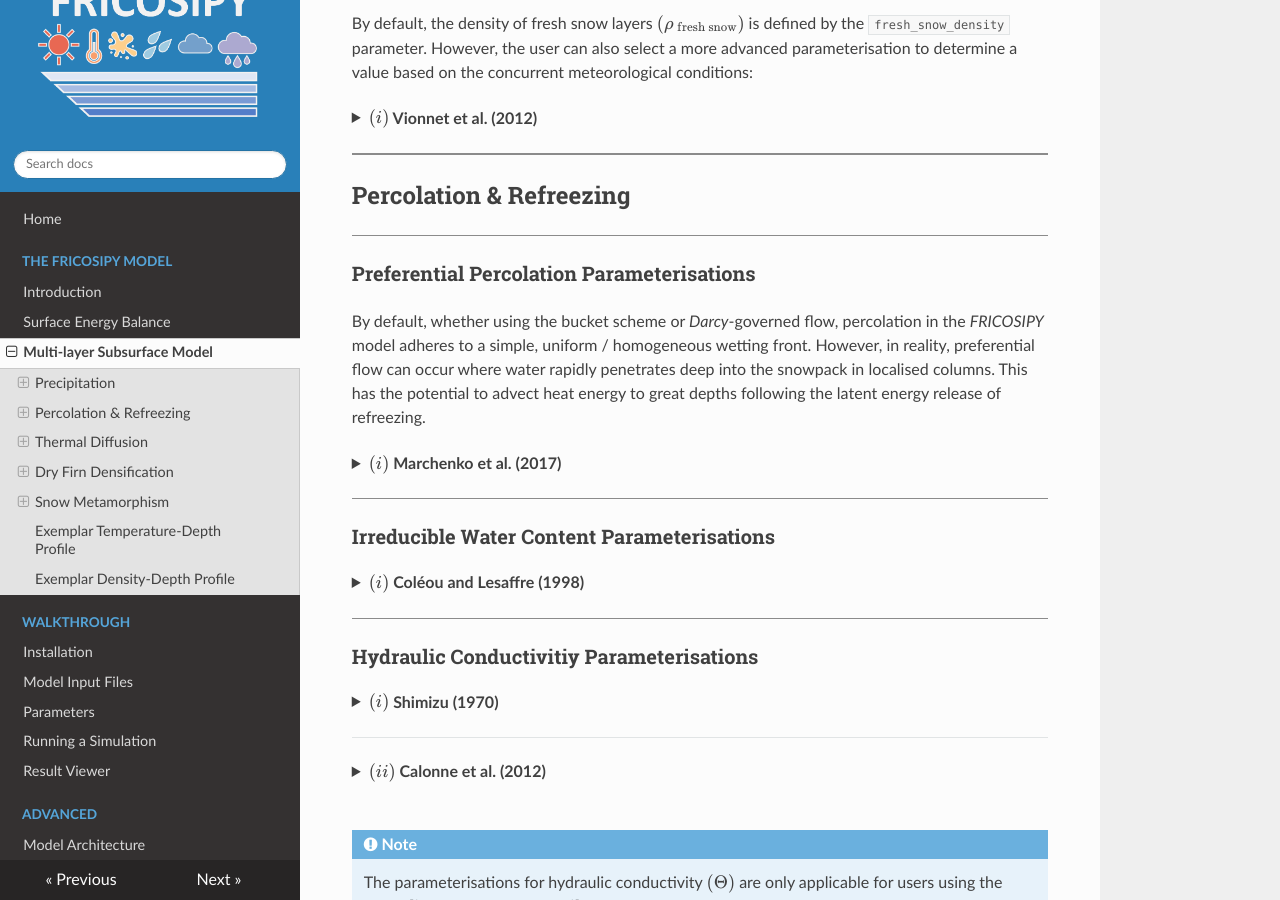
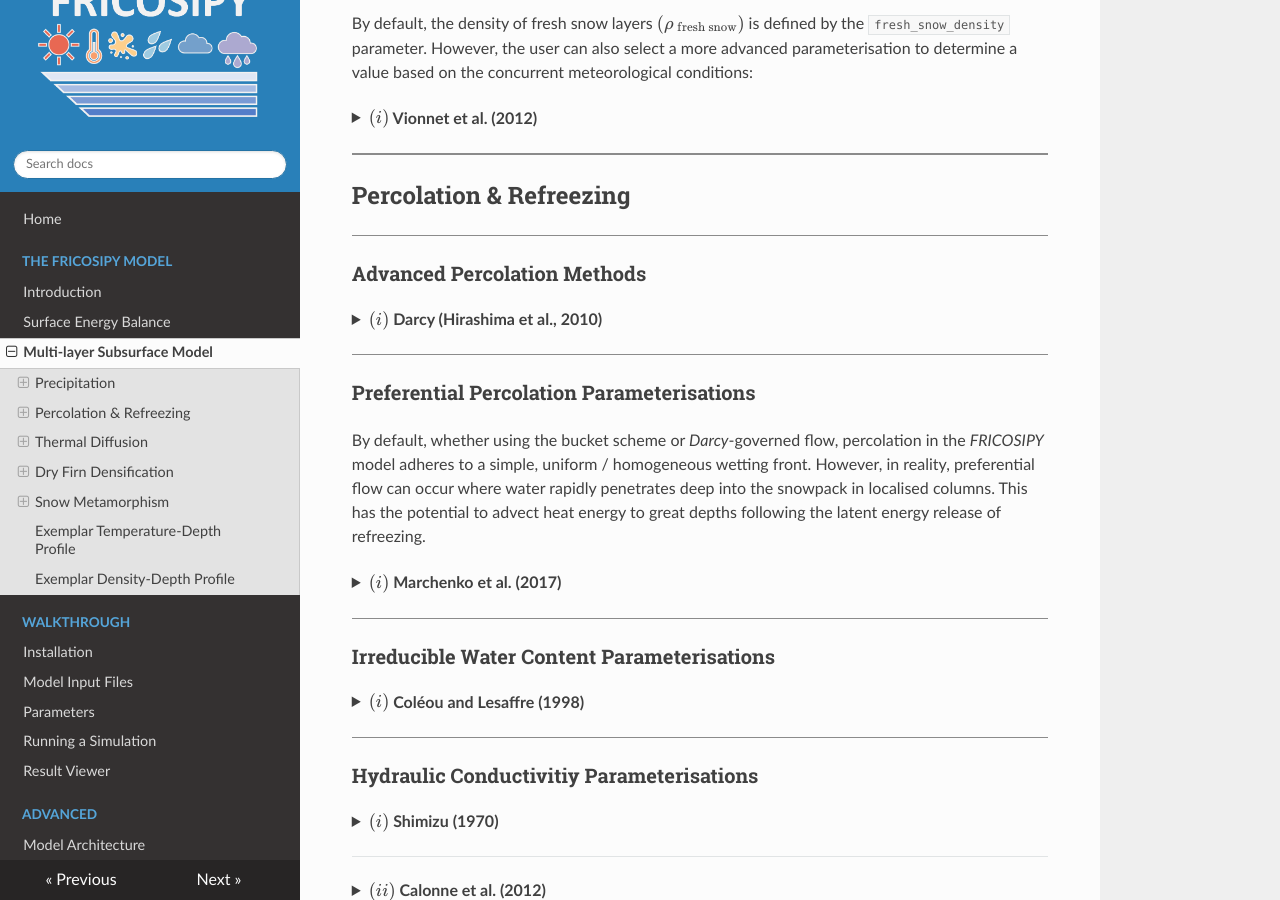
Before and after one commit to MarcusGastaldello/FRICOSIPY, an MkDocs documentation site: the page built from docs/subsurface_model.md, in a window 1280 px wide and 900 px high, scrolled down 1607 px. Built offline with MkDocs 1.6.1, drawn with Linux system fonts in a browser that asks for light colours.

Commit message:
Update subsurface_model.md

```diff
--- a/docs/subsurface_model.md
+++ b/docs/subsurface_model.md
@@ -63,6 +63,11 @@ By default, the density of fresh snow layers $(\rho_{\text{ fresh snow}})$ is de
 
 
 
+<hr style="height:1px; background-color:#8b8b8b; border:none;" />
+
+### Advanced Percolation Methods
+
+??? "**$(i)$ Darcy (Hirashima et al., 2010)**"
 
 <hr style="height:1px; background-color:#8b8b8b; border:none;" />
 
```
